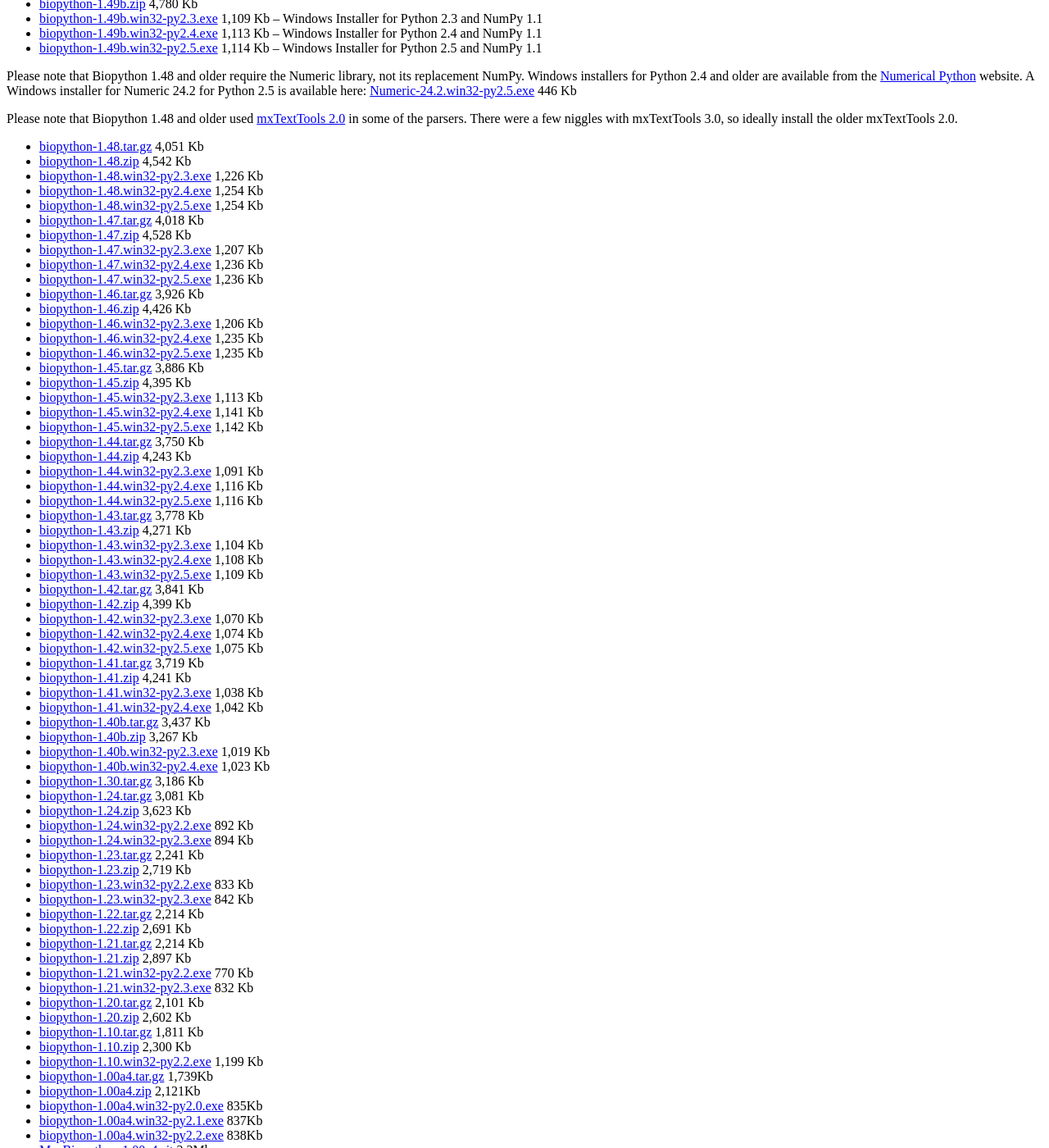
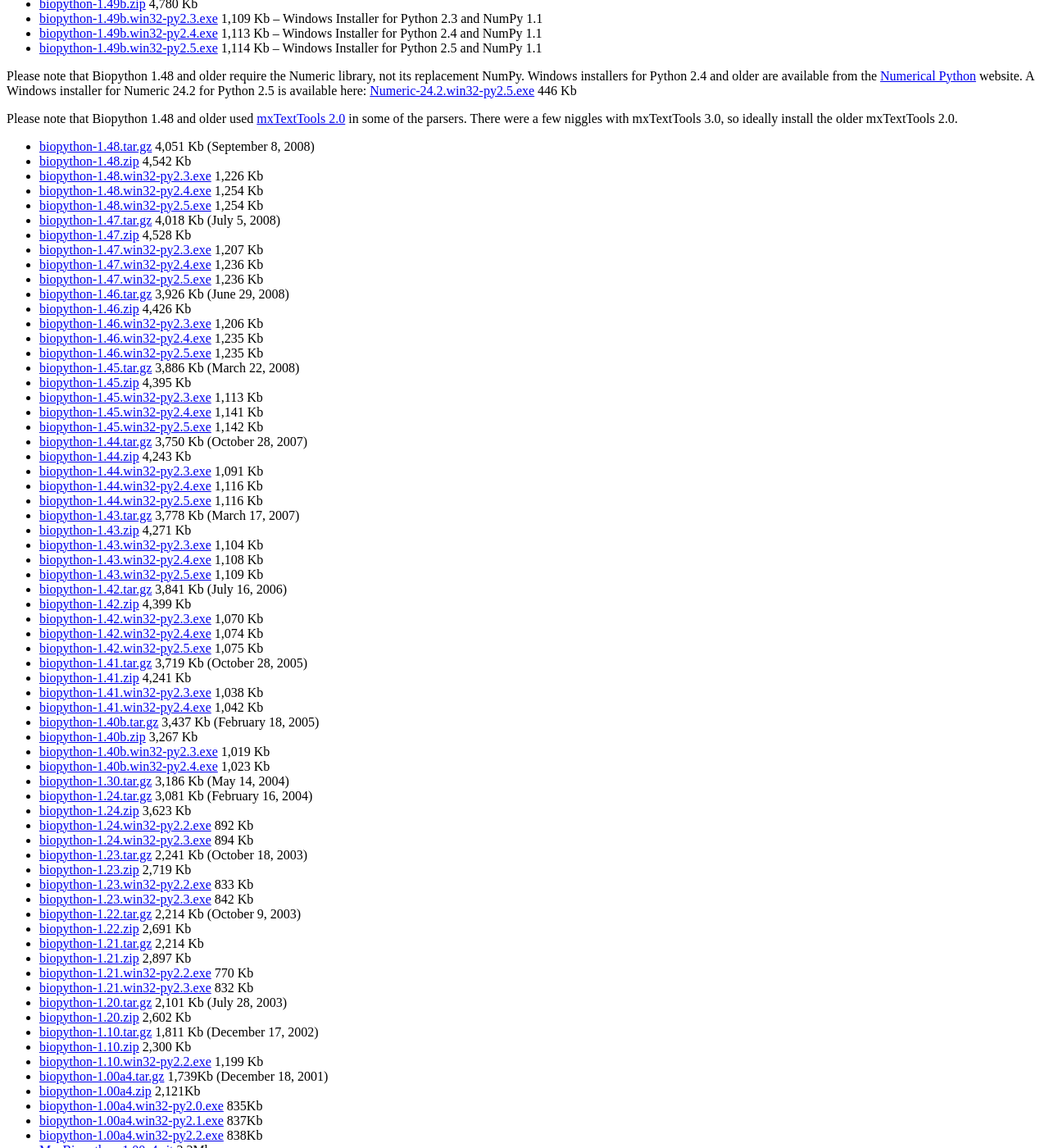
Before and after one commit to biopython/biopython.github.io, a Jekyll site: the page built from wiki/Download.md, in a window 1280 px wide and 1400 px high, scrolled down 3117 px. Shown: the whole window at 82% size. Built offline with Jekyll 4.4.1, drawn with Linux system fonts in a browser that asks for light colours; some of the changed text lies outside the part shown.

Commit message:
/* Old Releases */

```diff
--- a/wiki/Download.md
+++ b/wiki/Download.md
@@ -207,7 +207,7 @@ Old Releases
 Recent releases of Biopython require NumPy (and not Numeric):
 
 -   [biopython-1.51.tar.gz](http://biopython.org/DIST/biopython-1.51.tar.gz)
-    5,428 Kb -- Source Tarball
+    5,428 Kb -- Source Tarball (August 17, 2009)
 -   [biopython-1.51.zip](http://biopython.org/DIST/biopython-1.51.zip)
     5,922 Kb -- Source Zip File
 -   [biopython-1.51.win32-py2.4.exe](http://biopython.org/DIST/biopython-1.51.win32-py2.4.exe)
@@ -220,7 +220,7 @@ Recent releases of Biopython require NumPy (and not Numeric):
 <!-- -->
 
 -   [biopython-1.51b.tar.gz](http://biopython.org/DIST/biopython-1.51b.tar.gz)
-    5,172 Kb -- Source Tarball
+    5,172 Kb -- Source Tarball (June 23, 2009)
 -   [biopython-1.51b.zip](http://biopython.org/DIST/biopython-1.51b.zip)
     5,605 Kb -- Source Zip File
 -   [biopython-1.51b.win32-py2.4.exe](http://biopython.org/DIST/biopython-1.51b.win32-py2.4.exe)
@@ -263,7 +263,7 @@ Recent releases of Biopython require NumPy (and not Numeric):
 <!-- -->
 
 -   [biopython-1.49.tar.gz](http://biopython.org/DIST/biopython-1.49.tar.gz)
-    4,052 Kb
+    4,052 Kb (November 21, 2008)
 -   [biopython-1.49.zip](http://biopython.org/DIST/biopython-1.49.zip)
     4,498 Kb
 -   [biopython-1.49.win32-py2.3.exe](http://biopython.org/DIST/biopython-1.49.win32-py2.3.exe)
@@ -276,7 +276,7 @@ Recent releases of Biopython require NumPy (and not Numeric):
 <!-- -->
 
 -   [biopython-1.49b.tar.gz](http://biopython.org/DIST/biopython-1.49b.tar.gz)
-    4,331 Kb
+    4,331 Kb (November 7, 2008)
 -   [biopython-1.49b.zip](http://biopython.org/DIST/biopython-1.49b.zip)
     4,780 Kb
 -   [biopython-1.49b.win32-py2.3.exe](http://biopython.org/DIST/biopython-1.49b.win32-py2.3.exe)
@@ -300,7 +300,7 @@ in some of the parsers. There were a few niggles with mxTextTools 3.0,
 so ideally install the older mxTextTools 2.0.
 
 -   [biopython-1.48.tar.gz](http://biopython.org/DIST/biopython-1.48.tar.gz)
-    4,051 Kb
+    4,051 Kb (September 8, 2008)
 -   [biopython-1.48.zip](http://biopython.org/DIST/biopython-1.48.zip)
     4,542 Kb
 -   [biopython-1.48.win32-py2.3.exe](http://biopython.org/DIST/biopython-1.48.win32-py2.3.exe)
@@ -310,7 +310,7 @@ so ideally install the older mxTextTools 2.0.
 -   [biopython-1.48.win32-py2.5.exe](http://biopython.org/DIST/biopython-1.48.win32-py2.5.exe)
     1,254 Kb
 -   [biopython-1.47.tar.gz](http://biopython.org/DIST/biopython-1.47.tar.gz)
-    4,018 Kb
+    4,018 Kb (July 5, 2008)
 -   [biopython-1.47.zip](http://biopython.org/DIST/biopython-1.47.zip)
     4,528 Kb
 -   [biopython-1.47.win32-py2.3.exe](http://biopython.org/DIST/biopython-1.47.win32-py2.3.exe)
@@ -320,7 +320,7 @@ so ideally install the older mxTextTools 2.0.
 -   [biopython-1.47.win32-py2.5.exe](http://biopython.org/DIST/biopython-1.47.win32-py2.5.exe)
     1,236 Kb
 -   [biopython-1.46.tar.gz](http://biopython.org/DIST/biopython-1.46.tar.gz)
-    3,926 Kb
+    3,926 Kb (June 29, 2008)
 -   [biopython-1.46.zip](http://biopython.org/DIST/biopython-1.46.zip)
     4,426 Kb
 -   [biopython-1.46.win32-py2.3.exe](http://biopython.org/DIST/biopython-1.46.win32-py2.3.exe)
@@ -330,7 +330,7 @@ so ideally install the older mxTextTools 2.0.
 -   [biopython-1.46.win32-py2.5.exe](http://biopython.org/DIST/biopython-1.46.win32-py2.5.exe)
     1,235 Kb
 -   [biopython-1.45.tar.gz](http://biopython.org/DIST/biopython-1.45.tar.gz)
-    3,886 Kb
+    3,886 Kb (March 22, 2008)
 -   [biopython-1.45.zip](http://biopython.org/DIST/biopython-1.45.zip)
     4,395 Kb
 -   [biopython-1.45.win32-py2.3.exe](http://biopython.org/DIST/biopython-1.45.win32-py2.3.exe)
@@ -340,7 +340,7 @@ so ideally install the older mxTextTools 2.0.
 -   [biopython-1.45.win32-py2.5.exe](http://biopython.org/DIST/biopython-1.45.win32-py2.5.exe)
     1,142 Kb
 -   [biopython-1.44.tar.gz](http://biopython.org/DIST/biopython-1.44.tar.gz)
-    3,750 Kb
+    3,750 Kb (October 28, 2007)
 -   [biopython-1.44.zip](http://biopython.org/DIST/biopython-1.44.zip)
     4,243 Kb
 -   [biopython-1.44.win32-py2.3.exe](http://biopython.org/DIST/biopython-1.44.win32-py2.3.exe)
@@ -350,7 +350,7 @@ so ideally install the older mxTextTools 2.0.
 -   [biopython-1.44.win32-py2.5.exe](http://biopython.org/DIST/biopython-1.44.win32-py2.5.exe)
     1,116 Kb
 -   [biopython-1.43.tar.gz](http://biopython.org/DIST/biopython-1.43.tar.gz)
-    3,778 Kb
+    3,778 Kb (March 17, 2007)
 -   [biopython-1.43.zip](http://biopython.org/DIST/biopython-1.43.zip)
     4,271 Kb
 -   [biopython-1.43.win32-py2.3.exe](http://biopython.org/DIST/biopython-1.43.win32-py2.3.exe)
@@ -360,7 +360,7 @@ so ideally install the older mxTextTools 2.0.
 -   [biopython-1.43.win32-py2.5.exe](http://biopython.org/DIST/biopython-1.43.win32-py2.5.exe)
     1,109 Kb
 -   [biopython-1.42.tar.gz](http://biopython.org/DIST/biopython-1.42.tar.gz)
-    3,841 Kb
+    3,841 Kb (July 16, 2006)
 -   [biopython-1.42.zip](http://biopython.org/DIST/biopython-1.42.zip)
     4,399 Kb
 -   [biopython-1.42.win32-py2.3.exe](http://biopython.org/DIST/biopython-1.42.win32-py2.3.exe)
@@ -370,7 +370,7 @@ so ideally install the older mxTextTools 2.0.
 -   [biopython-1.42.win32-py2.5.exe](http://biopython.org/DIST/biopython-1.42.win32-py2.5.exe)
     1,075 Kb
 -   [biopython-1.41.tar.gz](http://biopython.org/DIST/biopython-1.41.tar.gz)
-    3,719 Kb
+    3,719 Kb (October 28, 2005)
 -   [biopython-1.41.zip](http://biopython.org/DIST/biopython-1.41.zip)
     4,241 Kb
 -   [biopython-1.41.win32-py2.3.exe](http://biopython.org/DIST/biopython-1.41.win32-py2.3.exe)
@@ -378,7 +378,7 @@ so ideally install the older mxTextTools 2.0.
 -   [biopython-1.41.win32-py2.4.exe](http://biopython.org/DIST/biopython-1.41.win32-py2.4.exe)
     1,042 Kb
 -   [biopython-1.40b.tar.gz](http://biopython.org/DIST/biopython-1.40b.tar.gz)
-    3,437 Kb
+    3,437 Kb (February 18, 2005)
 -   [biopython-1.40b.zip](http://biopython.org/DIST/biopython-1.40b.zip)
     3,267 Kb
 -   [biopython-1.40b.win32-py2.3.exe](http://biopython.org/DIST/biopython-1.40b.win32-py2.3.exe)
@@ -386,9 +386,9 @@ so ideally install the older mxTextTools 2.0.
 -   [biopython-1.40b.win32-py2.4.exe](http://biopython.org/DIST/biopython-1.40b.win32-py2.4.exe)
     1,023 Kb
 -   [biopython-1.30.tar.gz](http://biopython.org/DIST/biopython-1.30.tar.gz)
-    3,186 Kb
+    3,186 Kb (May 14, 2004)
 -   [biopython-1.24.tar.gz](http://biopython.org/DIST/biopython-1.24.tar.gz)
-    3,081 Kb
+    3,081 Kb (February 16, 2004)
 -   [biopython-1.24.zip](http://biopython.org/DIST/biopython-1.24.zip)
     3,623 Kb
 -   [biopython-1.24.win32-py2.2.exe](http://biopython.org/DIST/biopython-1.24.win32-py2.2.exe)
@@ -396,7 +396,7 @@ so ideally install the older mxTextTools 2.0.
 -   [biopython-1.24.win32-py2.3.exe](http://biopython.org/DIST/biopython-1.24.win32-py2.3.exe)
     894 Kb
 -   [biopython-1.23.tar.gz](http://biopython.org/DIST/biopython-1.23.tar.gz)
-    2,241 Kb
+    2,241 Kb (October 18, 2003)
 -   [biopython-1.23.zip](http://biopython.org/DIST/biopython-1.23.zip)
     2,719 Kb
 -   [biopython-1.23.win32-py2.2.exe](http://biopython.org/DIST/biopython-1.23.win32-py2.2.exe)
@@ -404,7 +404,7 @@ so ideally install the older mxTextTools 2.0.
 -   [biopython-1.23.win32-py2.3.exe](http://biopython.org/DIST/biopython-1.23.win32-py2.3.exe)
     842 Kb
 -   [biopython-1.22.tar.gz](http://biopython.org/DIST/biopython-1.22.tar.gz)
-    2,214 Kb
+    2,214 Kb (October 9, 2003)
 -   [biopython-1.22.zip](http://biopython.org/DIST/biopython-1.22.zip)
     2,691 Kb
 -   [biopython-1.21.tar.gz](http://biopython.org/DIST/biopython-1.21.tar.gz)
@@ -416,17 +416,17 @@ so ideally install the older mxTextTools 2.0.
 -   [biopython-1.21.win32-py2.3.exe](http://biopython.org/DIST/biopython-1.21.win32-py2.3.exe)
     832 Kb
 -   [biopython-1.20.tar.gz](http://biopython.org/DIST/biopython-1.20.tar.gz)
-    2,101 Kb
+    2,101 Kb (July 28, 2003)
 -   [biopython-1.20.zip](http://biopython.org/DIST/biopython-1.20.zip)
     2,602 Kb
 -   [biopython-1.10.tar.gz](http://biopython.org/DIST/biopython-1.10.tar.gz)
-    1,811 Kb
+    1,811 Kb (December 17, 2002)
 -   [biopython-1.10.zip](http://biopython.org/DIST/biopython-1.10.zip)
     2,300 Kb
 -   [biopython-1.10.win32-py2.2.exe](http://biopython.org/DIST/biopython-1.10.win32-py2.2.exe)
     1,199 Kb
 -   [biopython-1.00a4.tar.gz](http://biopython.org/DIST/biopython-1.00a4.tar.gz)
-    1,739Kb
+    1,739Kb (December 18, 2001)
 -   [biopython-1.00a4.zip](http://biopython.org/DIST/biopython-1.00a4.zip)
     2,121Kb
 -   [biopython-1.00a4.win32-py2.0.exe](http://biopython.org/DIST/biopython-1.00a4.win32-py2.0.exe)
@@ -438,7 +438,7 @@ so ideally install the older mxTextTools 2.0.
 -   [MacBiopython-1.00a4.sit](http://biopython.org/DIST/MacBiopython-1.00a4.sit)
     2.2Mb
 -   [biopython-1.00a3.tar.gz](http://biopython.org/DIST/biopython-1.00a3.tar.gz)
-    1,816Kb
+    1,816Kb (September 3, 2001)
 -   [biopython-1.00a3.zip](http://biopython.org/DIST/biopython-1.00a3.zip)
     2,165Kb
 -   [biopython-1.00a3.win32-py2.0.exe](http://biopython.org/DIST/biopython-1.00a3.win32-py2.0.exe)
```
Also changed, not shown: other parts of wiki/Download.md (+2 -2 lines), 1 other file.
